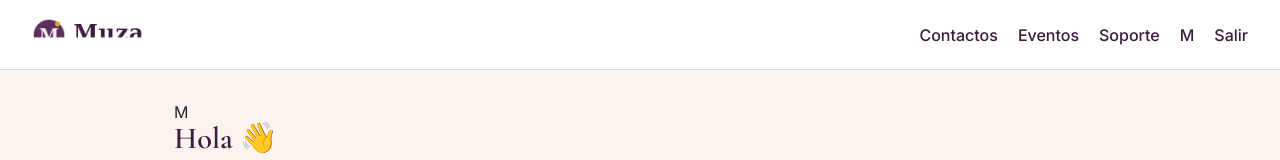
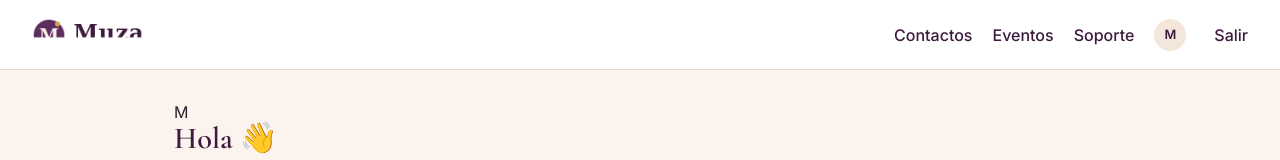
Before and after one commit to somosmuzamarketing-spec/muza-platform, a Next.js app: page /dashboard in a window 1280 px wide. Shown: the top 160 px of the page. Built offline with nearby package versions, Linux system fonts and the light colour scheme; no server answers; the database is empty.

Commit message:
Update globals.css

```diff
--- a/src/app/globals.css
+++ b/src/app/globals.css
@@ -241,6 +241,113 @@ input::placeholder, textarea::placeholder { color: var(--muted); }
   .quicklinks-grid { grid-template-columns: repeat(2, 1fr); }
 }
 
+/* Profile header (cover + overlapping avatar) */
+.profile-header {
+  background: var(--panel);
+  border: 1px solid var(--border);
+  border-radius: var(--radius);
+  overflow: hidden;
+  margin-bottom: 1.5rem;
+  box-shadow: 0 4px 16px rgba(61, 26, 62, 0.05);
+}
+
+.profile-cover {
+  height: 72px;
+  background: linear-gradient(120deg, var(--plum), var(--purple));
+}
+
+.profile-body {
+  padding: 0 1.75rem 1.5rem;
+  margin-top: -34px;
+}
+
+.profile-info-row {
+  display: flex;
+  align-items: flex-start;
+  justify-content: space-between;
+  flex-wrap: wrap;
+  gap: 0.5rem;
+  margin-top: 0.6rem;
+}
+
+.profile-name { margin: 0; }
+.profile-title { color: var(--muted); margin: 0.15rem 0 0; font-size: 0.9rem; }
+.profile-badges { display: flex; gap: 0.4rem; flex-wrap: wrap; }
+.profile-badges .badge { margin-left: 0; }
+.profile-bio { margin-top: 0.9rem; line-height: 1.6; color: var(--text); }
+
+/* Avatar upload (Mi perfil) */
+.avatar-upload { display: inline-block; }
+
+.avatar-upload-preview {
+  position: relative;
+  width: 76px;
+  height: 76px;
+  border-radius: 50%;
+  border: 3px solid #fff;
+  background: var(--cream-soft);
+  overflow: hidden;
+  padding: 0;
+  cursor: pointer;
+  display: flex;
+  align-items: center;
+  justify-content: center;
+  font-weight: 600;
+  font-size: 1.4rem;
+  color: var(--plum);
+}
+
+.avatar-upload-preview img { width: 100%; height: 100%; object-fit: cover; display: block; }
+
+.avatar-upload-overlay {
+  position: absolute;
+  inset: 0;
+  background: rgba(42, 17, 48, 0.6);
+  color: #fff;
+  font-size: 0.6rem;
+  font-weight: 600;
+  display: flex;
+  align-items: center;
+  justify-content: center;
+  text-align: center;
+  padding: 0 0.3rem;
+  opacity: 0;
+  transition: opacity 0.15s ease;
+}
+
+.avatar-upload-preview:hover .avatar-upload-overlay { opacity: 1; }
+
+/* Navbar avatar */
+.nav-avatar-link {
+  display: flex;
+  align-items: center;
+  gap: 0.5rem;
+  color: var(--text);
+  text-decoration: none;
+}
+
+.nav-avatar-link:hover { text-decoration: none; }
+
+.nav-avatar {
+  width: 32px;
+  height: 32px;
+  border-radius: 50%;
+  object-fit: cover;
+  display: block;
+}
+
+.nav-avatar-initials {
+  display: flex;
+  align-items: center;
+  justify-content: center;
+  background: var(--cream-soft);
+  color: var(--plum);
+  font-weight: 600;
+  font-size: 0.8rem;
+}
+
+.nav-avatar-name { font-size: 0.85rem; font-weight: 500; color: var(--plum); }
+
 /* Chat */
 .chat-box {
   height: 55vh;
```
